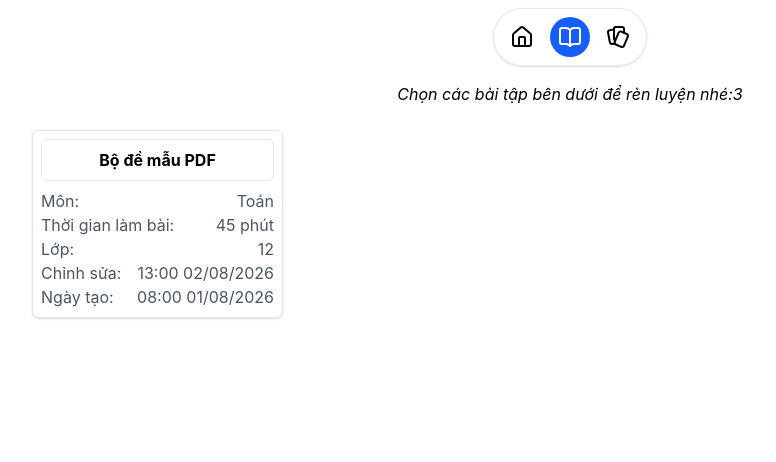
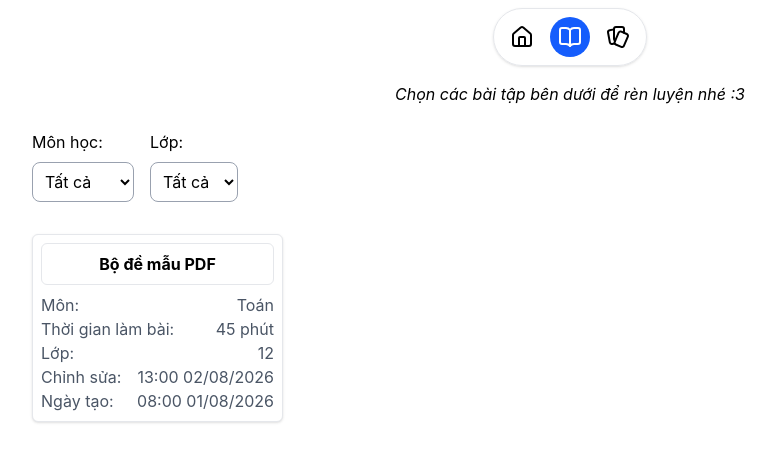
Before and after one commit to chpvchp/edu-sw, a React (Vite) app: page /bai-tap in a window 1280 px wide. Shown: the top 462 px of the page, without its empty margins (70-846 px from the left). Built offline with nearby package versions, Linux system fonts and the light colour scheme.

Commit message:
feat(exam): add subject and class filters

```diff
--- a/src/pages/BaiTapPage.tsx
+++ b/src/pages/BaiTapPage.tsx
@@ -1,34 +1,94 @@
-import { useEffect } from "react";
+import { useEffect, useState } from "react";
 import CardExam from "../components/CardExam";
 import { useListExam } from "../hooks/useExam";
 import type { Exam } from "../type/exam.type";
 
-/**
- * BaiTapPage | trang danh sách bài tập.
- * Presents the available practice exams and lets the learner choose one exam card to inspect or start.
- * Hiển thị các đề luyện tập khả dụng và cho người học chọn một thẻ bài tập để xem chi tiết hoặc bắt đầu làm bài.
- */
 export default function BaiTapPage() {
-
   const { data, isLoading, error } = useListExam();
 
+  const [subject, setSubject] = useState("all");
+  const [classExam, setClassExam] = useState("all");
+
   useEffect(() => {
-    document.title = "Bài Tập | Edu SW"
-  }, [])
+    document.title = "Bài Tập | Edu SW";
+  }, []);
 
-  if (isLoading) return <p className="p-4 mx-auto">Đang lấy danh sách bài tập...</p>;
-  if (error) return <p className="p-4 mx-auto">Máy chủ lỗi!</p>;
+  if (isLoading) {
+    return <p className="p-4 mx-auto">Đang lấy danh sách bài tập...</p>;
+  }
+
+  if (error) {
+    return <p className="p-4 mx-auto">Máy chủ lỗi!</p>;
+  }
+
+  const filteredExams = data
+    ?.filter((exam: Exam) => {
+      const matchSubject =
+        subject === "all" ||
+        exam.name_subject === subject;
+
+      const matchClass =
+        classExam === "all" ||
+        exam.class_exam === classExam;
+
+      return matchSubject && matchClass;
+    })
+    .sort(
+      (a, b) =>
+        new Date(b.updated).getTime() -
+        new Date(a.updated).getTime()
+    );
 
   return (
     <main className="min-h-screen max-w-7xl flex-1 mx-auto">
 
       <div className="flex justify-center">
-        <p className="p-4 italic">Chọn các bài tập bên dưới để rèn luyện nhé:3</p>
+        <p className="p-4 italic">
+          Chọn các bài tập bên dưới để rèn luyện nhé :3
+        </p>
       </div>
 
+      {/* Bộ lọc */}
+      <div className="p-2 mb-4 flex flex-wrap gap-4">
+
+        {/* Môn học */}
+        <div className="flex flex-col gap-2">
+          <label>Môn học:</label>
+
+          <select
+            value={subject}
+            onChange={(e) => setSubject(e.target.value)}
+            className="p-2 border border-gray-400 rounded-lg"
+          >
+            <option value="all">Tất cả</option>
+            <option value="Toán">Toán</option>
+            <option value="Vật lý">Vật lý</option>
+            <option value="Hóa học">Hóa học</option>
+          </select>
+        </div>
+
+        {/* Lớp */}
+        <div className="flex flex-col gap-2">
+          <label>Lớp:</label>
+
+          <select
+            value={classExam}
+            onChange={(e) => setClassExam(e.target.value)}
+            className="p-2 border border-gray-400 rounded-lg"
+          >
+            <option value="all">Tất cả</option>
+            <option value="10">Lớp 10</option>
+            <option value="11">Lớp 11</option>
+            <option value="12">Lớp 12</option>
+          </select>
+        </div>
+
+      </div>
+
+      {/* Danh sách */}
       <div className="p-2 flex flex-col lg:grid lg:grid-cols-4 justify-center gap-2 lg:gap-6 lg:mx-auto">
 
-        {data?.map((exam: Exam) => (
+        {filteredExams?.map((exam: Exam) => (
           <CardExam
             key={exam.id_exam}
             id_exam={exam.id_exam}
@@ -44,5 +104,5 @@ export default function BaiTapPage() {
       </div>
 
     </main>
-  )
+  );
 }
```
